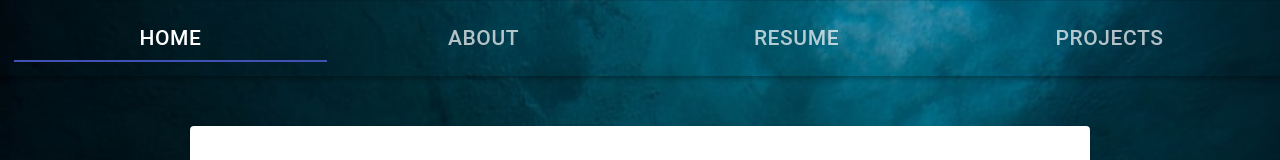
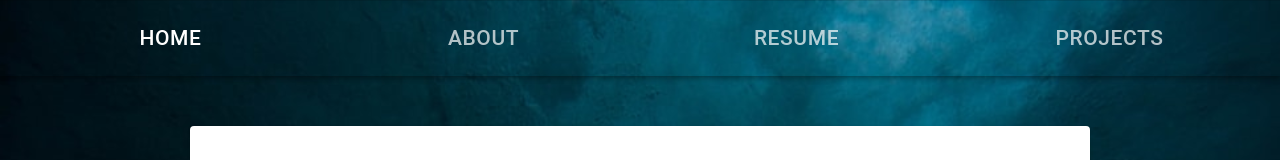
Before and after one commit to listenToRipley/nataliekendrick, a React (Create React App) app: page /resume in a window 1280 px wide. Shown: the top 160 px of the page. Built offline with nearby package versions, Linux system fonts and the light colour scheme.

Commit message:
change indictator color on panel

```diff
--- a/src/Components/Panel.js
+++ b/src/Components/Panel.js
@@ -51,7 +51,8 @@ const WebPanel = () =>  {
       value={value}
       onChange={handleChange}
       aria-label="menu items"
-      indicatorColor='primary' >
+      indicatorColor='transparent'
+      >
         <Tab
           label="Home"
           className={classes.link}
```
